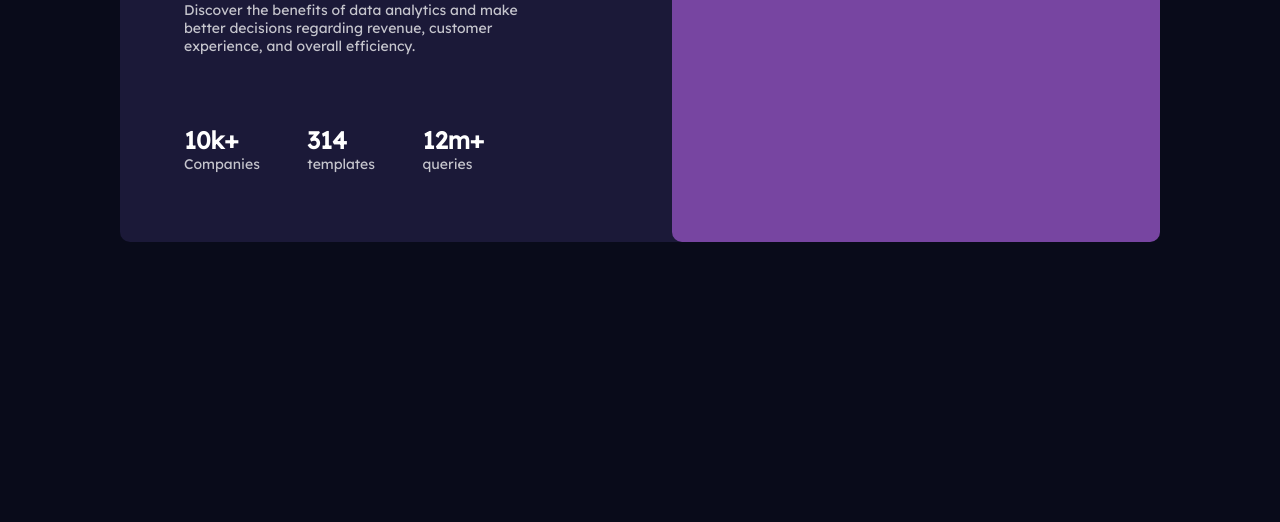
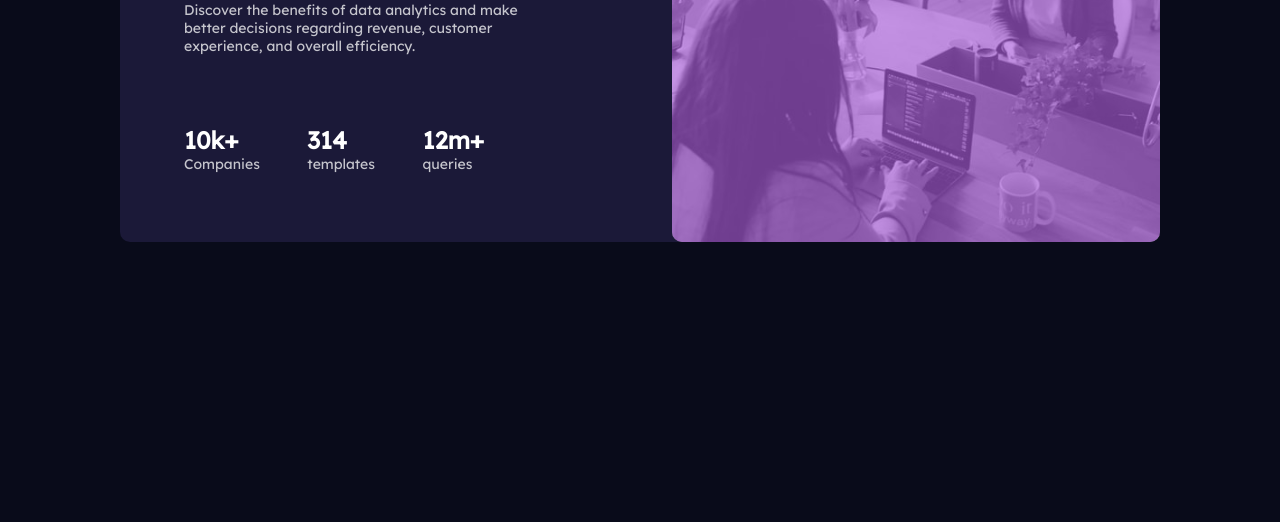
Before and after one commit to Fringedd/frn, a plain HTML site: page index.html in a window 1280 px wide. Shown: the part 278-800 px from the top of the page. Drawn offline with Linux system fonts and the light colour scheme.

Commit message:
Update style.css

```diff
--- a/style.css
+++ b/style.css
@@ -50,7 +50,7 @@ li{
 .right{
     width: 50%;
     height: 400px;
-    background-image: url(./images/image-header-desktop.jpg);
+    background-image: url(image-header-desktop.jpg);
     background-repeat: no-repeat;
     background-size: cover;
     border-radius: 10px;
```
